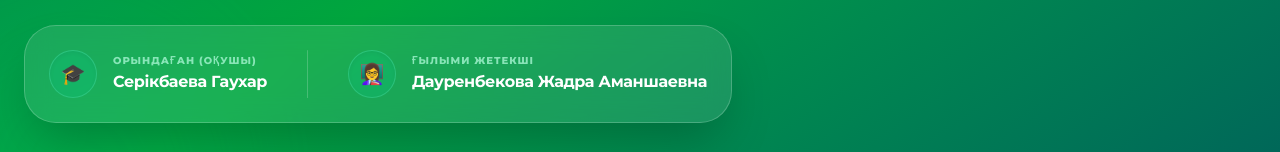
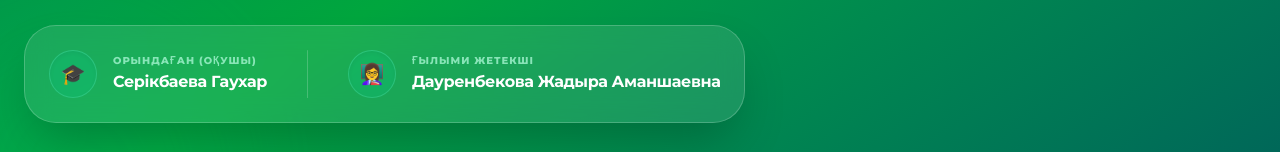
Before and after one commit to yernur-sh/EcoLife_kz, a Next.js app: page / in a window 1280 px wide. Shown: the part 648-800 px from the top of the page. Built offline with nearby package versions, Linux system fonts and the light colour scheme; no server answers.

Commit message:
ecolife-kz

```diff
--- a/app/page.tsx
+++ b/app/page.tsx
@@ -92,7 +92,7 @@ export default function HomePage() {
                     Ғылыми жетекші
                   </p>
                   <p className="text-base font-bold text-white tracking-tight">
-                    Дауренбекова Жадра Аманшаевна
+                    Дауренбекова Жадыра Аманшаевна
                   </p>
                 </div>
               </div>
```
